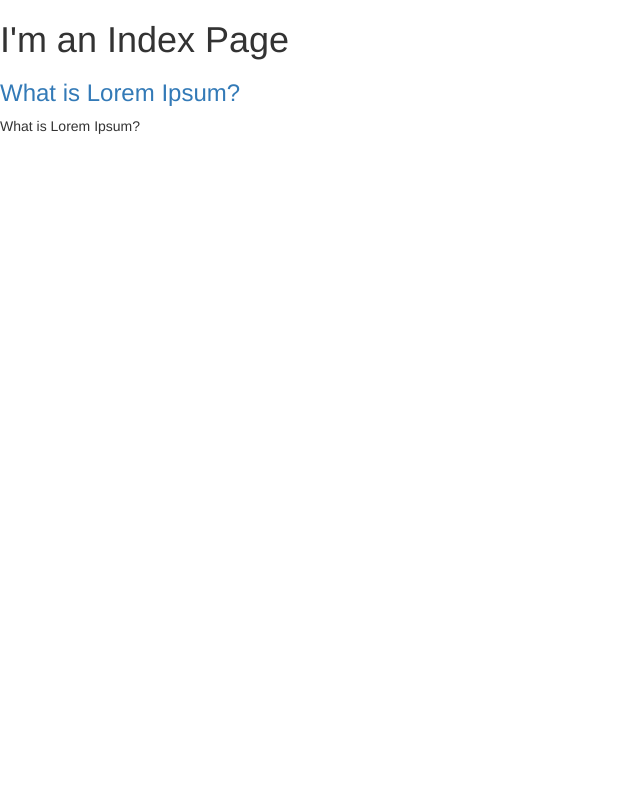
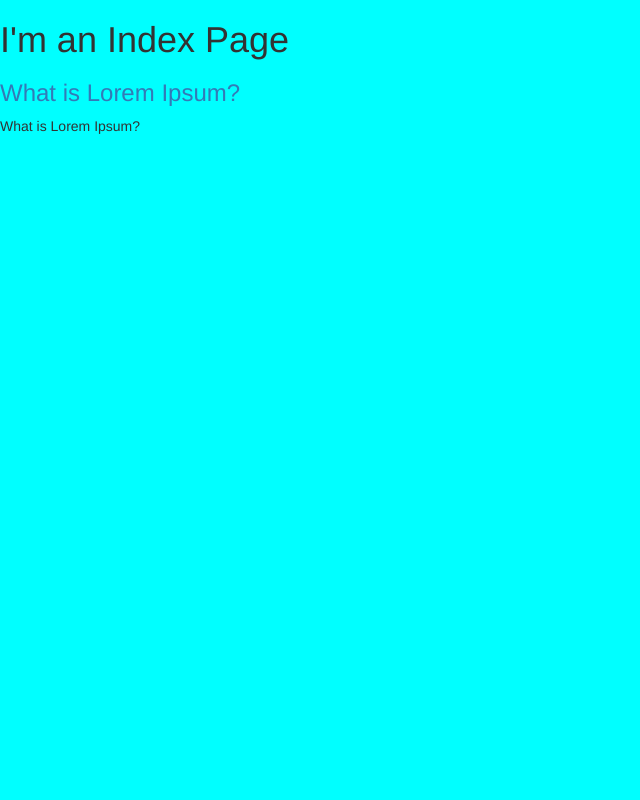
Before and after one commit to aindriu80/pyDjangoBlog, a Django app: page / in a window 1280 px wide. Shown: the whole page, without its empty margins (0-640 px from the left). Run offline with Django 3.2, Linux system fonts and the light colour scheme; data comes from the database, SQL or seed files in the repository; some libraries are stand-ins or nearby versions.

Commit message:
Static Files and CSS

```diff
--- /dev/null
+++ b/blog/static/css/style.css
@@ -0,0 +1,3 @@
+body {
+    background: aqua !important;
+}
--- a/blog/templates/index.html
+++ b/blog/templates/index.html
@@ -1,3 +1,6 @@
+{% load static  %}
+<link rel ="stylesheet" type="text/css" href="{%  static 'css/style.css' %}" />
+
 {% load bootstrap3 %}
 {% bootstrap_css %}
 {% bootstrap_javascript %}
```
